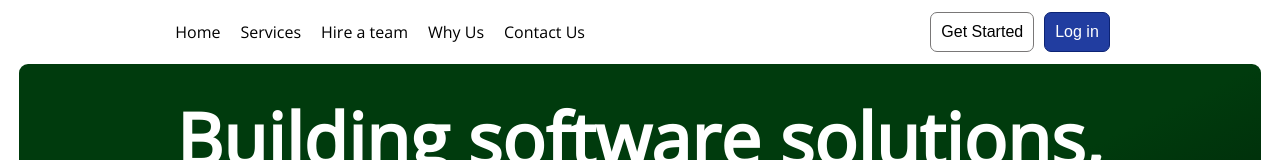
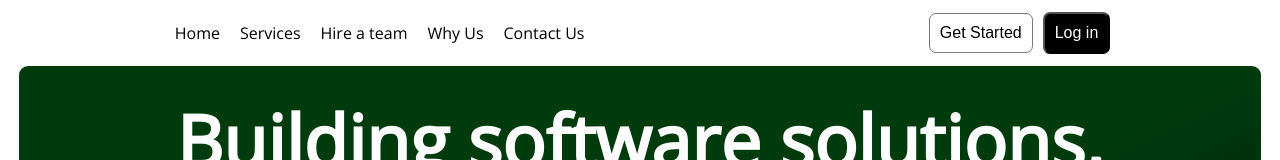
Before and after one commit to AmeerUlAman/Trident-Technologies, a Next.js app: page / in a window 1280 px wide. Shown: the top 160 px of the page. Built offline with nearby package versions, Linux system fonts and the light colour scheme.

Commit message:
nav fixes

```diff
--- a/src/app/nav/nav.module.css
+++ b/src/app/nav/nav.module.css
@@ -37,14 +37,15 @@ text-decoration: underline;
 }
 
 .login {
-    background-color: rgb(33, 61, 160);
+    /* background-color: rgb(33, 61, 160); */
+  background-color: black;
     font-size: medium;
     color: white;
     padding: 10px;
     border-radius: 7px;
     margin: 5px;
     cursor: pointer;
-    border: 1px solid rgb(12, 35, 116);
+    /* border: 1px solid rgb(12, 35, 116); */
 }
 
 .login:hover {
```
